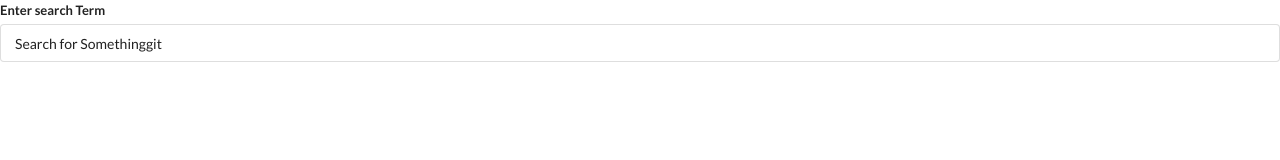
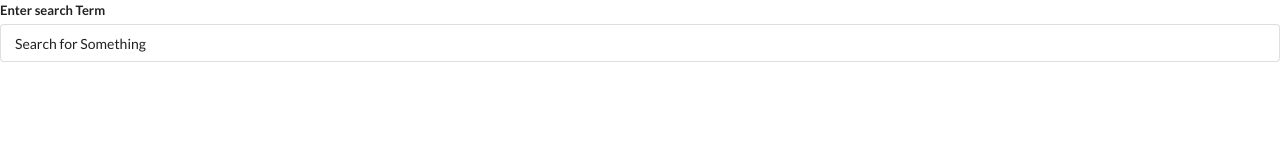
Before and after one commit to michaelsatterfield/react_widgets, a React (Create React App) app: page / in a window 1280 px wide. Shown: the top 160 px of the page. Built offline with nearby package versions, Linux system fonts and the light colour scheme.

Commit message:
adding useEffect hook to create api request to Wikipedeia thru axios

```diff
--- a/package.json
+++ b/package.json
@@ -6,6 +6,7 @@
     "@testing-library/jest-dom": "^5.11.9",
     "@testing-library/react": "^11.2.5",
     "@testing-library/user-event": "^12.8.1",
+    "axios": "^0.21.1",
     "react": "^17.0.1",
     "react-dom": "^17.0.1",
     "react-scripts": "4.0.3",
--- a/src/components/Accordion.js
+++ b/src/components/Accordion.js
@@ -1,5 +1,5 @@
 // useState is a hook, from the react library*
-import React,{useState} from 'react';
+import React,{useState, } from 'react';
 
 
 const Accordion = ({items}) => {
--- a/src/components/Search.js
+++ b/src/components/Search.js
@@ -1,10 +1,19 @@
-import React,{useState} from 'react';
+import React, {useState, useEffect} from 'react';
+import axios from "axios";
+
+const Search = () => {
+    const [term, setTerm] = useState('Search for Something ');
 
 
-const Search = () => {
-    const[term,setTerm]= useState('Search for Somethinggit ');
+    useEffect(() => {
+        const search = () => {
 
-    const termSubmit = (e)=> {
+        };
+
+
+    }, [term]);
+
+    const termSubmit = (e) => {
         setTerm(e.target.value)
     }
 
```
Also changed, not shown: 1 other file (tests, documents, lock files or other folders). Lines whose indentation alone changed are shown as unchanged.
